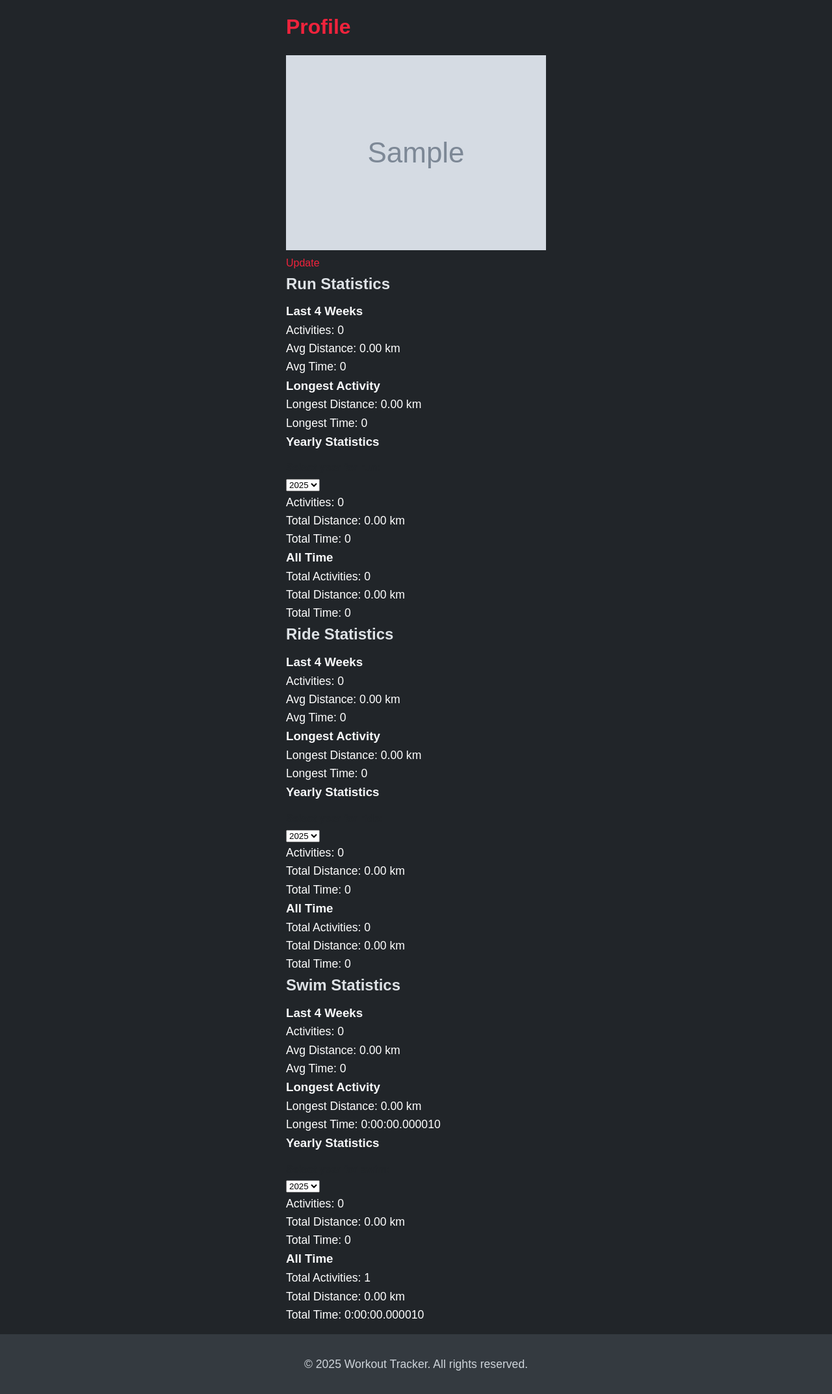
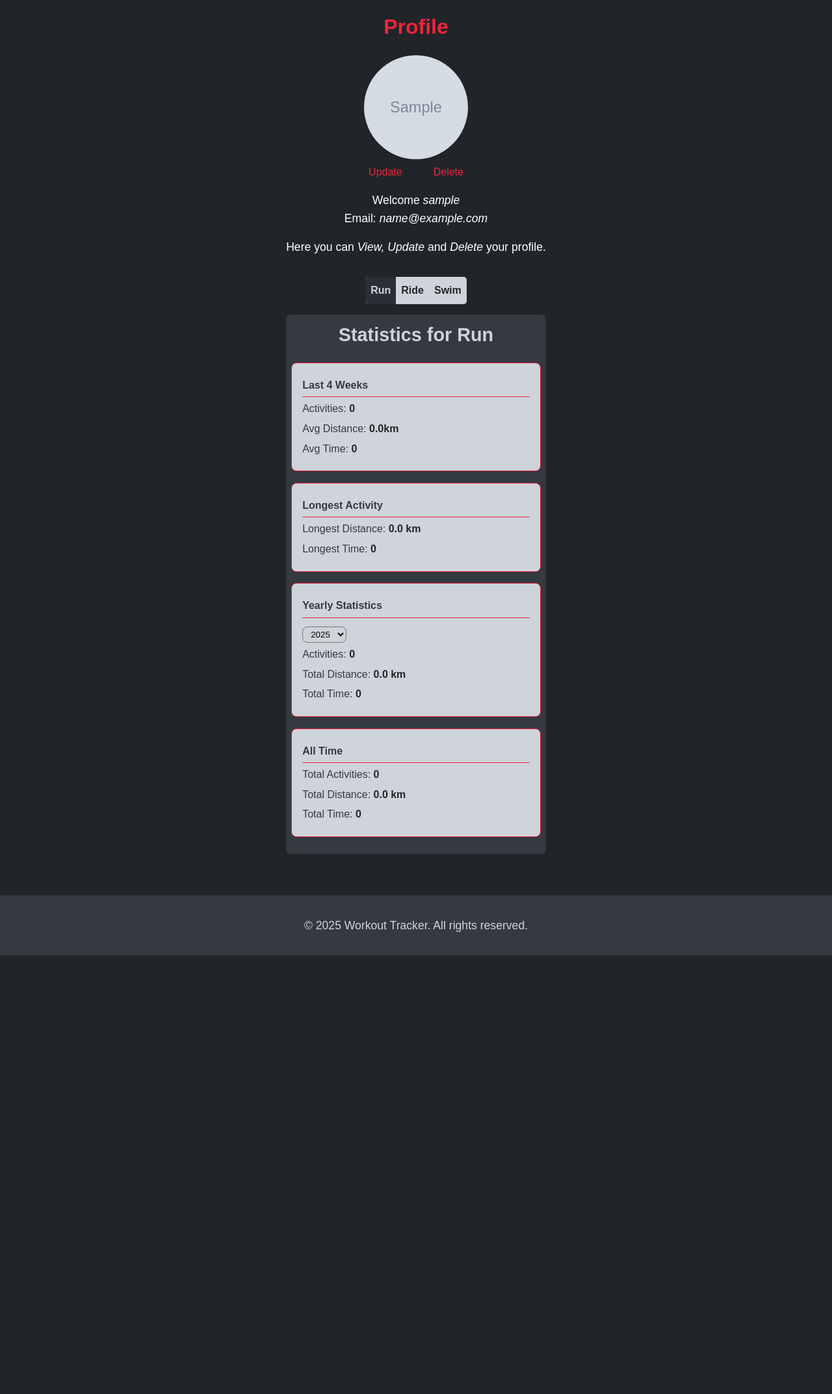
Before and after one commit to juancmorenoh/django_triathlon_tracker, a Django app: page /user/profile/ in a window 1280 px wide. Shown: the part 77-2222 px from the top of the page at 65% size. After the commit the page ends 1547 px from the top, so only its background shows below. Run offline with Django 5.2, Linux system fonts and the light colour scheme; a user stored in the database is signed in; tables that the repository leaves empty hold one stand-in row (values such as "Sample post"); grey boxes marked "Sample" are stand-in pictures.

Commit message:
Change view and logic in profile view to display statistics -The template displays only stats for one activity type at the time -Improve html and css for profile page

```diff
--- a/apps/users/templates/users/profile.html
+++ b/apps/users/templates/users/profile.html
@@ -3,62 +3,77 @@
 {% block title %} Profile {% endblock %}
 
 {% block content %}
+
+    <div class="intro-page">
         <h1>Profile</h1>
         <div class="profile-img-container">
             <img src="{{ user.profile.image.url }}" alt="Mypic">
         </div>
+
+        <div class="profile-up-del-link">
             <a href="{% url 'profile_update' %}">Update</a>
+            <a href="{% url 'profile_update' %}">Delete</a>
+        </div>
+
+        <div class="profile-details">
+            <p>Welcome <span class="italic-text">{{ user.username }}</span></p>
+            <p>Email: <span class="italic-text">{{ user.email}}</span></p>
+        </div>
+        <p>Here you can <span class="italic-text">View, Update</span> and <span class="italic-text">Delete</span> your profile.</p>
+    </div>
+
+    <div class="wrap-stat">
+        <div class="profile-sport-button">
+            <a href="?activity_type=run" class="{% if activity_type == 'run' %}selected{% endif %}">Run</a>
+            <a href="?activity_type=ride" class="{% if activity_type == 'ride' %}selected{% endif %}">Ride</a>
+            <a href="?activity_type=swim" class="{% if activity_type == 'swim' %}selected{% endif %}">Swim</a>
+        </div>
 
         <div class="statistics-container">
+            <div class="activity-container">
+                <h2>Statistics for {{ activity_type|title }}</h2>
 
-
-        {% for activity, data in stats.items %}
-        <div class="activity-container">
-            <h2>{{ activity|title }} Statistics</h2>
-
-            <div class="last-4-weeks">
-                <h3>Last 4 Weeks</h3>
-                <p>Activities: {{ data.last_4_weeks_count }}</p>
-                <p>Avg Distance: {{ data.avg_distance_last_4_weeks|floatformat:2 }} km</p>
-                <p>Avg Time: {{ data.avg_time_last_4_weeks }}</p>
+                <div class="stat-container">
+                    <p class="stat-title">Last 4 Weeks</p>
+                    <p>Activities: <span>{{ last_4_weeks_count }}</span></p>
+                    <p>Avg Distance: <span>{{ avg_distance_last_4_weeks }}km </span></p>
+                    <p>Avg Time: <span>{{ avg_time_last_4_weeks }}</span></p>
                 </div>
 
-            <div class="longest">
-                <h3>Longest Activity</h3>
-                <p>Longest Distance: {{ data.longest_distance|floatformat:2 }} km</p>
-                <p>Longest Time: {{ data.longest_time }}</p>
+                <div class="stat-container">
+                    <p class="stat-title">Longest Activity</p>
+                    <p>Longest Distance: <span>{{ longest_distance }} km</span></p>
+                    <p>Longest Time: <span>{{ longest_time }}</span></p>
                 </div>
 
-            <div class="yearly">
+                <div class="stat-container">
+                    <p class="stat-title">Yearly Statistics</p>
+                    <form method="get">
 
+                        <input type="hidden" name="activity_type" value="{{ request.GET.activity_type }}">
 
-                <h3>Yearly Statistics</h3>
-                <form method="get">
-                    {% for key, value in request.GET.items %}
-                        <input type="hidden" name="{{ key }}" value="{{ value }}">
-                    {% endfor %}
-                    <label for="year_{{ activity }}">Select year for {{ activity }}:</label>
-                    <select id="year_{{ activity }}" name="year_{{ activity }}" onchange="this.form.submit()">
+                        <select name="year" onchange="this.form.submit()" class="dropdown">
                             {% for year in range_selected_years %}
-                            <option value="{{ year }}" {% if year == data.selected_year %}selected{% endif %}>
+                                <option value="{{ year }}" {% if year == selected_year %}selected{% endif %}>
                                     {{ year }}
                                 </option>
                             {% endfor %}
                         </select>
                     </form>
-                <p>Activities: {{ data.yearly_count }}</p>
-                <p>Total Distance: {{ data.yearly_distance|floatformat:2 }} km</p>
-                <p>Total Time: {{ data.yearly_time }}</p>
+                    <p>Activities: <span>{{ yearly_count }}</span></p>
+                    <p>Total Distance: <span>{{ yearly_distance }} km</span></p>
+                    <p>Total Time: <span>{{ yearly_time }}</span></p>
                 </div>
 
-            <div class="all-time">
-                <h3>All Time</h3>
-                <p>Total Activities: {{ data.total_activities }}</p>
-                <p>Total Distance: {{ data.total_distance|floatformat:2 }} km</p>
-                <p>Total Time: {{ data.total_time }}</p>
+
+                <div class="stat-container">
+                    <p class="stat-title">All Time</p>
+                    <p>Total Activities: <span>{{ total_activities }}</span></p>
+                    <p>Total Distance: <span>{{ total_distance }} km</span></p>
+                    <p>Total Time: <span>{{ total_time }}</span></p>
                 </div>
             </div>
-        {% endfor %}
+        </div>
     </div>
 
 {% endblock %}
--- a/apps/users/views.py
+++ b/apps/users/views.py
@@ -50,54 +50,50 @@ def profile(request):
     current_date = datetime.now()
     current_year = current_date.year
     four_weeks_ago = current_date - timedelta(weeks=4)
-
-    activity_types = ['run', 'ride', 'swim']
-    stats = {}
-
     range_selected_years = range(current_year - 5, current_year + 1)
 
-    for activity in activity_types:
+    activity_type = request.GET.get('activity_type', 'run')
 
-        selected_year = int(request.GET.get(f'year_{activity}', current_year))
-        workouts = Workout.objects.filter(user=user, activity_type=activity)
+    selected_year = int(request.GET.get('year', current_year))
+    workouts = Workout.objects.filter(user=user, activity_type=activity_type)
 
-        last_4_weeks = workouts.filter(date__gte=four_weeks_ago) #any date >= 4weeks ago
-        last_4_weeks_count = last_4_weeks.count()
-        avg_distance_last_4_weeks = last_4_weeks.aggregate(Avg('distance_m'))['distance_m__avg'] or 0#if avd distance is None, set it to 0
-        avg_time_last_4_weeks = last_4_weeks.aggregate(Avg('duration'))['duration__avg'] or 0
+    last_4_weeks = workouts.filter(date__gte=four_weeks_ago) #any date >= 4weeks ago
+    last_4_weeks_count = last_4_weeks.count()
+    avg_distance_last_4_weeks = last_4_weeks.aggregate(Avg('distance_m'))['distance_m__avg'] or 0#if avd distance is None, set it to 0
+    avg_time_last_4_weeks = last_4_weeks.aggregate(Avg('duration'))['duration__avg'] or 0
 
-        longest_activity = workouts.aggregate(Max('distance_m'), Max('duration'))
-        longest_distance = longest_activity['distance_m__max'] or 0
-        longest_time = longest_activity['duration__max'] or 0
+    longest_activity = workouts.aggregate(Max('distance_m'), Max('duration'))
+    longest_distance = longest_activity['distance_m__max'] or 0
+    longest_time = longest_activity['duration__max'] or 0
 
-        total_distance = workouts.aggregate(Sum('distance_m'))['distance_m__sum'] or 0
-        total_time = workouts.aggregate(Sum('duration'))['duration__sum'] or 0
-        total_activities = workouts.count()
+    total_distance = workouts.aggregate(Sum('distance_m'))['distance_m__sum'] or 0
+    total_time = workouts.aggregate(Sum('duration'))['duration__sum'] or 0
+    total_activities = workouts.count()
 
-        yearly_workouts = workouts.filter(date__year=selected_year)
-        yearly_count = yearly_workouts.count()
-        yearly_distance = yearly_workouts.aggregate(Sum('distance_m'))['distance_m__sum'] or 0
-        yearly_time = yearly_workouts.aggregate(Sum('duration'))['duration__sum'] or 0
-
-        stats[activity] = {
-            'last_4_weeks_count': last_4_weeks_count,
-            'avg_distance_last_4_weeks': avg_distance_last_4_weeks / 1000,
-            'avg_time_last_4_weeks': avg_time_last_4_weeks,
-            'longest_distance': longest_distance / 1000,
-            'longest_time': longest_time,
-            'total_distance': total_distance / 1000,
-            'total_time': total_time,
-            'total_activities': total_activities,
-
-            'yearly_count': yearly_count,
-            'yearly_distance': yearly_distance / 1000,
-            'yearly_time': yearly_time,
-            'selected_year': selected_year
-        }
+    yearly_workouts = workouts.filter(date__year=selected_year)
+    yearly_count = yearly_workouts.count()
+    yearly_distance = yearly_workouts.aggregate(total_distance=Sum('distance_m'))['total_distance'] or 0
+    yearly_time = yearly_workouts.aggregate(total_time=Sum('duration'))['total_time'] or 0
 
     context = {
-        'stats': stats,
+        'last_4_weeks_count': last_4_weeks_count,
+        'avg_distance_last_4_weeks': avg_distance_last_4_weeks / 1000,
+        'avg_time_last_4_weeks': avg_time_last_4_weeks,
+
+        'longest_distance': longest_distance / 1000,
+        'longest_time': longest_time,
+        'total_distance': total_distance / 1000,
+        'total_time': total_time,
+        'total_activities': total_activities,
+
+        'yearly_count': yearly_count,
+        'yearly_distance': yearly_distance / 1000,
+        'yearly_time': yearly_time,
+        'selected_year': selected_year,
         'range_selected_years': range_selected_years,
+        'activity_type': activity_type,
+
     }
 
+
     return render(request, 'users/profile.html', context)
--- a/apps/workout_logs/templates/workout_logs/homepage.html
+++ b/apps/workout_logs/templates/workout_logs/homepage.html
@@ -10,10 +10,12 @@
         <p>Your journey to a stronger, faster, and better you starts here.</p>
         <p>Ready to track your progress across running, swimming, and cycling?</p>
 
+        {% if not user.is_authenticated %}
         <div class="cta-container">
             <a href="{% url 'register' %}">Sign Up & Start Training</a>
             <a href="{% url 'login' %}">Already a Member? Log In</a>
         </div>
+        {% endif %}
     </div>
 </section>
 
--- a/static/css/styles.css
+++ b/static/css/styles.css
@@ -228,6 +228,115 @@ form input:focus {
     font-weight: bold;
     margin: 5rem auto;
 }
+
+.intro-page{
+    text-align: center;
+    margin-bottom: 2rem;
+}
+
+/*Profile page styles*/
+.profile-img-container {
+    margin-top: 15px;
+}
+
+.profile-img-container img {
+    width: 10rem;
+    height: 10rem;
+    border-radius: 50%;
+    object-fit: cover;
+}
+
+.profile-details {
+    margin-bottom: 1rem;
+}
+
+.profile-up-del-link{
+    display: inline-flex;
+    gap: 3rem;
+    margin-bottom: 1rem;
+}
+/*Statistic activity Left block */
+
+.profile-sport-button {
+    display: flex;
+    justify-content: center;
+    flex-wrap: wrap;
+    margin: 0 auto;
+    background-color: #CED4DA;
+    border-radius: 0.3rem;
+    overflow: hidden;
+    font-weight: bold;
+    max-width: fit-content;
+}
+.profile-sport-button a{
+    padding: 0.5rem;
+    color: #212529;
+    transition: background-color 0.3s ease, color 0.5 ease;
+}
+
+.profile-sport-button a:hover {
+    background-color: #2a2e36;
+    color: #CED4DA;
+}
+.selected{
+    background-color: #2a2e36;
+    color: #CED4DA!important;
+}
+
+.selected:hover {
+    background-color: #CED4DA;
+}
+
+.statistics-container{
+    margin-top: 1rem;
+    background-color: #343A40;
+    border-radius: 0.5rem;
+    padding: 0.5rem;
+    margin-bottom: 3rem;
+}
+.activity-container h2 {
+    text-align: center;
+    font-size: 1.8rem;
+    font-weight: bold;
+    margin-bottom: 20px;
+    color: #CED4DA;
+}
+
+.stat-container {
+    margin-bottom: 1.1rem;
+    padding: 1rem;
+    border: 1px solid #ef233c;
+    border-radius: 0.5rem;
+    background-color: #CED4DA;
+}
+
+.stat-title {
+    font-size: 1.2rem;
+    font-weight: bold;
+    color: #343A40;
+    margin-bottom: 1rem;
+    border-bottom: 1px solid #ef233c;
+    padding-bottom: 5px;
+}
+
+.stat-container p {
+    margin: 5px 0;
+    font-size: 1rem;
+    color: #343A40; /* Subtle gray for labels */
+}
+
+.stat-container p span {
+    font-weight: bold;
+    color: #212529; /* Make data values stand out */
+}
+
+.dropdown{
+    margin-top: 0.5rem;
+    background-color: #CED4DA;
+    padding: 0.2rem 0.5rem;
+    border-radius: 0.5rem;
+    cursor: pointer;
+}
 /* =================================================================
  * SECTIONS
  * ========================================================================== */
@@ -260,21 +369,9 @@ form input:focus {
 
 */
 
-/* .profile-container {
-    text-align: center;
-    margin-bottom: 20px;
-}
+/*
 
-.profile-img-container {
-    margin-top: 15px;
-}
 
-.profile-img-container img {
-    width: 100px;
-    height: 100px;
-    border-radius: 50%;
-    object-fit: cover;
-}
 
 
 .subform-grid{
```
Also changed, not shown: apps/workout_logs/templates/workout_logs/goals.html (+9 -4 lines), apps/workout_logs/templates/workout_logs/races.html (+10 -14 lines), apps/workout_logs/templates/workout_logs/workout_list.html (+10 -6 lines). Lines whose indentation alone changed are shown as unchanged.
